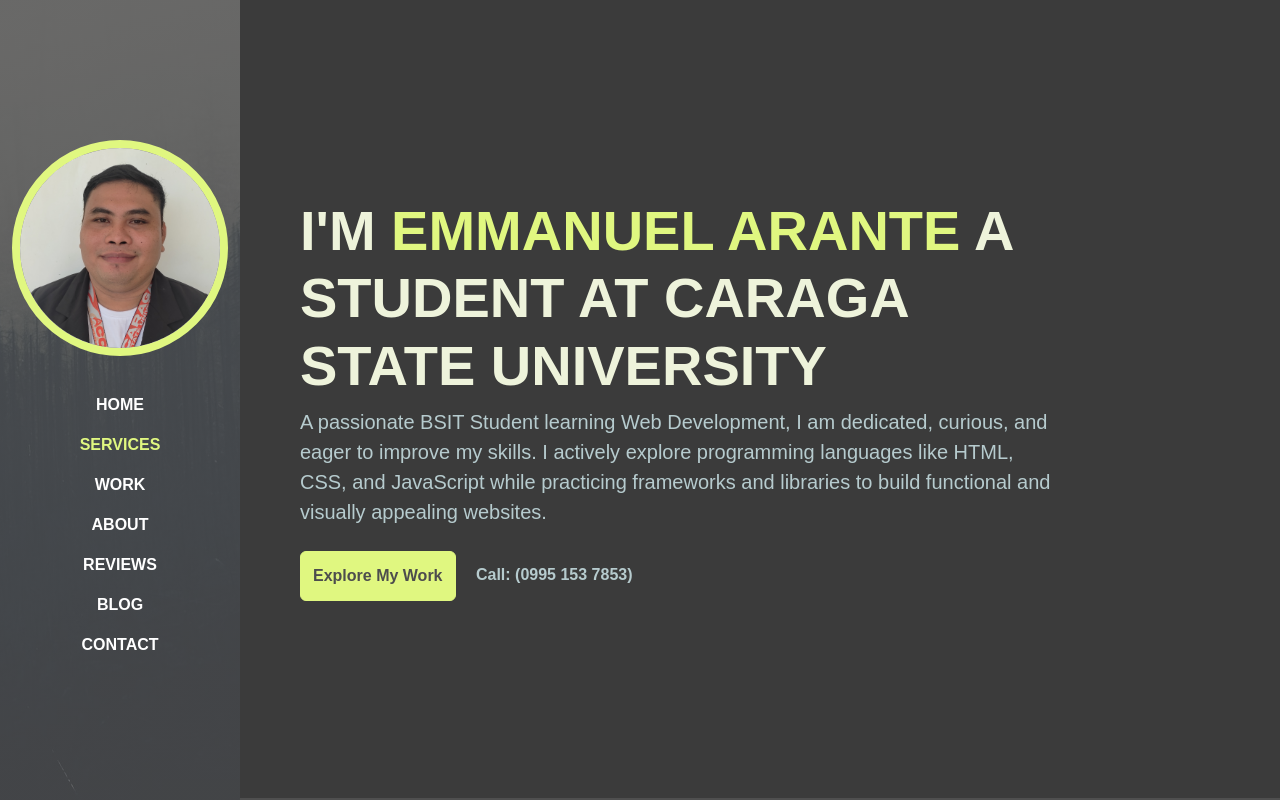
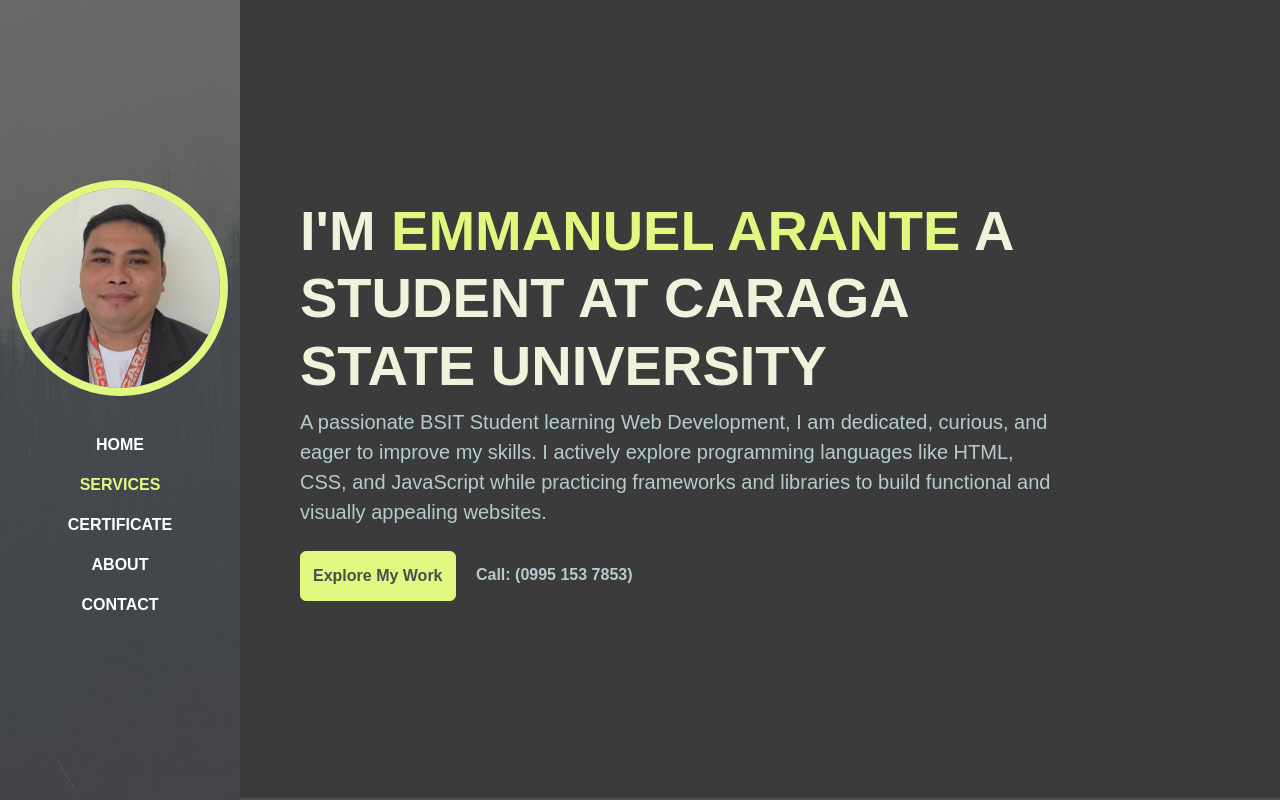
Before and after one commit to earante/earante.github.io, a plain HTML site: page index.html in a window 1280 px wide. Shown: the top 800 px of the page. Drawn offline with Linux system fonts and the light colour scheme; a web font is replaced by a local one.

Commit message:
Changing the Nav link

```diff
--- a/index.html
+++ b/index.html
@@ -45,16 +45,10 @@
               <a class="nav-link" href="#services">Services</a>
             </li>
             <li class="nav-item">
-              <a class="nav-link" href="#work">Work</a>
+              <a class="nav-link" href="#certificate">Certificate</a>
             </li>
             <li class="nav-item">
               <a class="nav-link" href="#about">About</a>
-            </li>
-            <li class="nav-item">
-              <a class="nav-link" href="#reviews">Reviews</a>
-            </li>
-            <li class="nav-item">
-              <a class="nav-link" href="#blog">Blog</a>
             </li>
             <li class="nav-item">
               <a class="nav-link" href="#contact">Contact</a>
@@ -104,7 +98,7 @@
           </div>
           <div class="row g-3">
             <div
-              class="col-md-4 gx-2 d-flex"
+              class="col-md-4 gx-md-2 d-flex"
               data-aos="fade-up"
               data-aos-delay="100"
             >
@@ -191,3 +185,4 @@
     <script src="assets/main.js"></script>
   </body>
 </html>
+j
```
